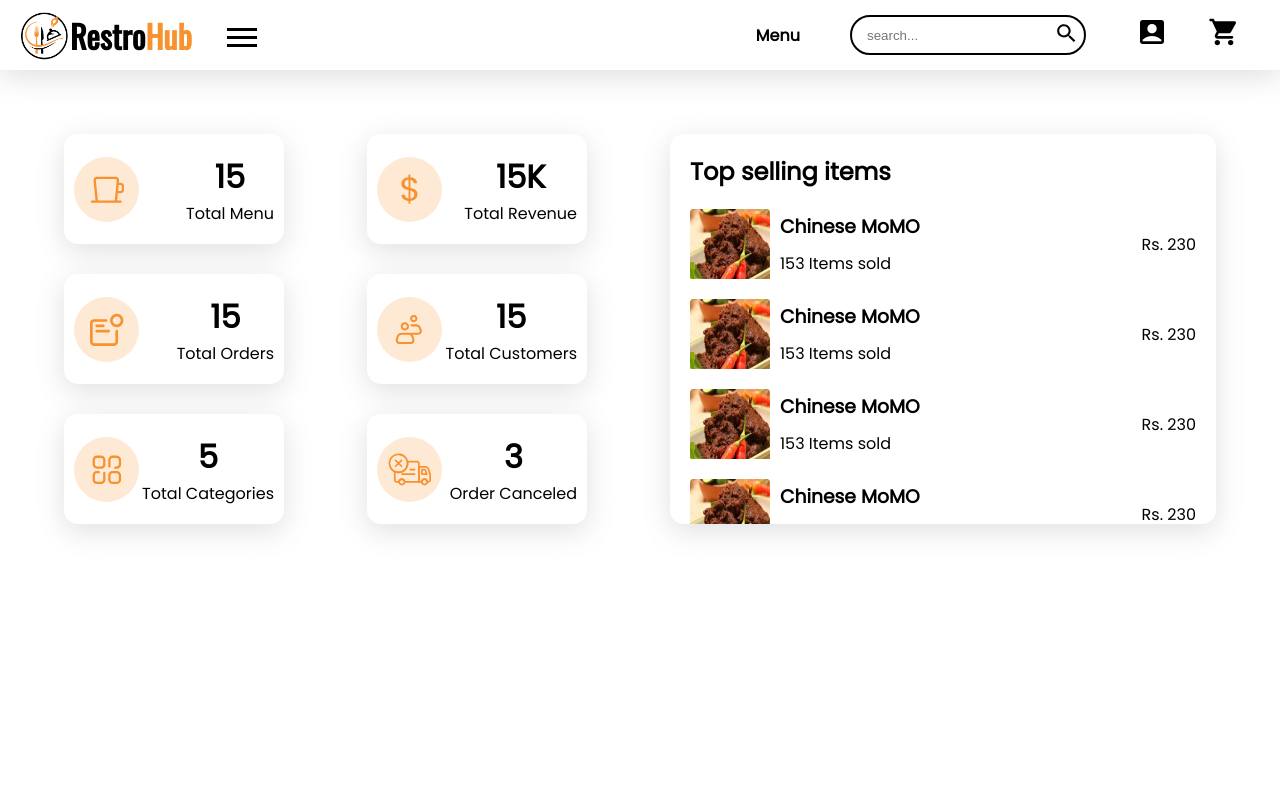
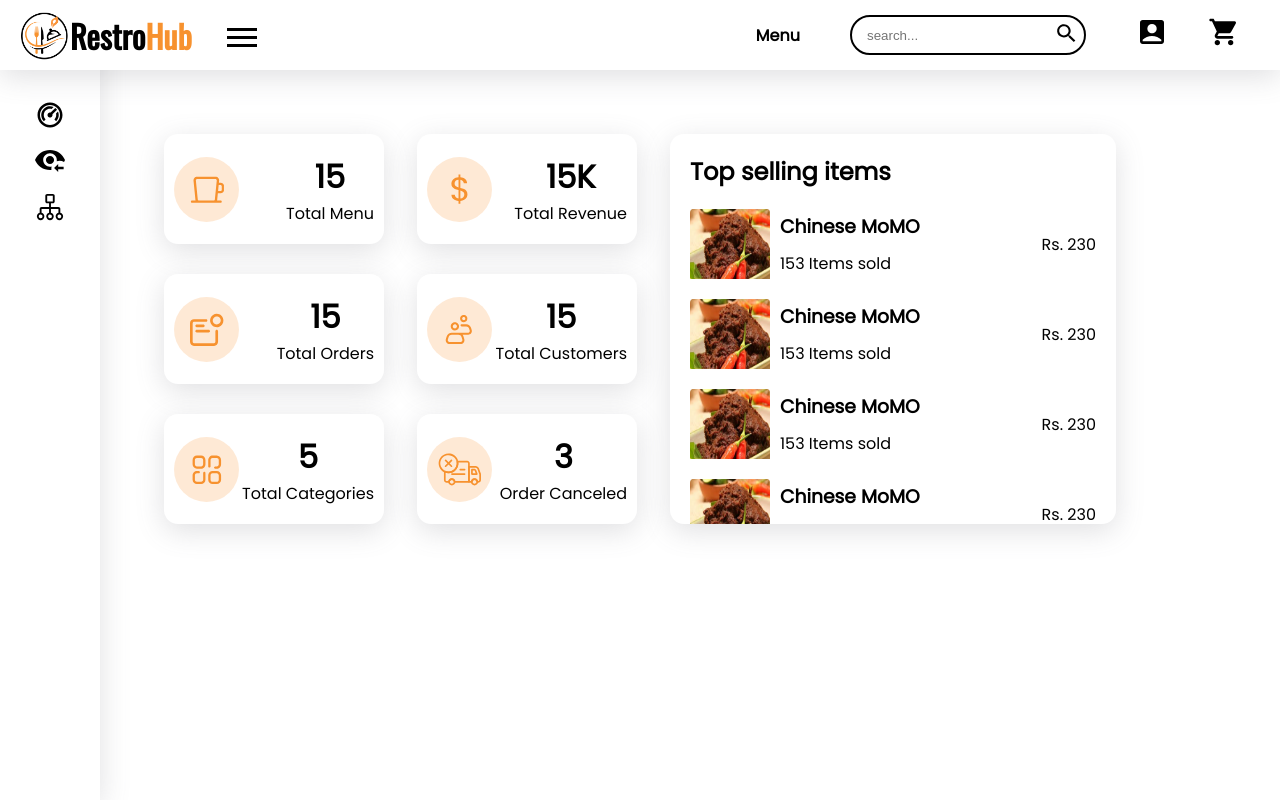
Before and after one commit to coderSuresh/online-food-ordering-system, a PHP site: page /admin/dashboard.html in a window 1280 px wide. Run offline with PHP 8.4, Linux system fonts and the light colour scheme.

Commit message:
feat: add sidebar icons

```diff
--- a/admin/dashboard.html
+++ b/admin/dashboard.html
@@ -49,7 +49,26 @@
 
     </header>
 
-    <aside class="sidebar">
+    <aside class="sidebar shadow cursor-pointer">
+
+        <a href="#">
+            <article class="dashboard_sidebar_content border-curve-lg flex items-center justify-center">
+                <img class="dashboard_sidebar_content_img" src="../images/ic_dashboard.svg" aria-hidden="true" role="presentation">
+                <p class="dashboard_sidebar_content_text">Dashboard</p>
+            </article>
+        </a>
+        <a href="#">
+            <article class="dashboard_sidebar_content border-curve-lg flex items-center justify-center">
+                <img class="dashboard_sidebar_content_img" src="../images/ic_view.svg" aria-hidden="true" role="presentation">
+                <p class="dashboard_sidebar_content_text">View</p>
+            </article>
+        </a>
+        <a href="#">
+            <article class="dashboard_sidebar_content border-curve-lg flex items-center justify-center">
+                <img class="dashboard_sidebar_content_img" src="../images/ic_category.svg" aria-hidden="true" role="presentation">
+                <p class="dashboard_sidebar_content_text">Users</p>
+            </article>
+        </a>
 
     </aside>
 
--- a/styles/style.css
+++ b/styles/style.css
@@ -5,6 +5,7 @@
     --primary-color: #F7922F;
     --black: #000000;
     --trans-black: #00000030;
+    --trans-primary: #F7922F50;
     --white: #ffffff;
 }
 
@@ -36,7 +37,10 @@ button,
 a>*,
 button>*,
 input[type="submit"],
-.menu__for-sidebar {
+.menu__for-sidebar,
+.menu__for-sidebar>*,
+.dashboard_sidebar_content,
+.dashboard_sidebar_content>* {
     cursor: pointer;
 }
 
@@ -464,19 +468,55 @@ input[type=submit]:active {
 }
 
 .sidebar {
-    left: -20%;
-    width: 20%;
+    background-color: var(--white);
+    left: 0;
+    padding-top: 100px;
     min-height: 100vh;
-    background-color: rgb(179, 179, 179);
-    overflow-y: scroll;
+    text-align: center;
+    overflow-y: auto;
     position: absolute;
     top: 0;
     transition: 0.5s all;
+    width: 100px;
     z-index: 1;
+}
+
+.sidebar .dashboard_sidebar_content {
+    margin: 0 10px 20px 10px;
+}
+
+.sidebar .dashboard_sidebar_content_text {
+    display: none;
+}
+
+.sidebar .dashboard_sidebar_content_img {
+    width: 30px;
 }
 
 .sidebar.open {
     left: 0;
+    width: fit-content;
+}
+
+.sidebar.open .dashboard_sidebar_content {
+    justify-content: flex-start;
+    margin: 0 30px 20px 10px;
+    padding: 5px 10px;
+    width: 90%;
+}
+
+.sidebar.open .dashboard_sidebar_content.active {
+    background-color: var(--trans-primary);
+}
+
+.sidebar.open .dashboard_sidebar_content:hover {
+    background-color: var(--trans-black);
+}
+
+.sidebar.open .dashboard_sidebar_content_text {
+    display: block;
+    margin-left: 10px;
+
 }
 
 /* ============== for admin dashboard.html ================== */
@@ -499,9 +539,9 @@ input[type=submit]:active {
     gap: 30px;
     justify-content: center;
     grid-template-rows: repeat(3, 110px);
-
-    /* temporary code */
-    margin: 5%;
+    padding: 5%;
+    max-width: 1440px;
+    margin: 0 100px;
 }
 
 /* top selling items */
```
Also changed, not shown: images/ic_category.svg (added), images/ic_dashboard.svg (added), images/ic_user_edit.svg (added), images/ic_view.svg (added).
